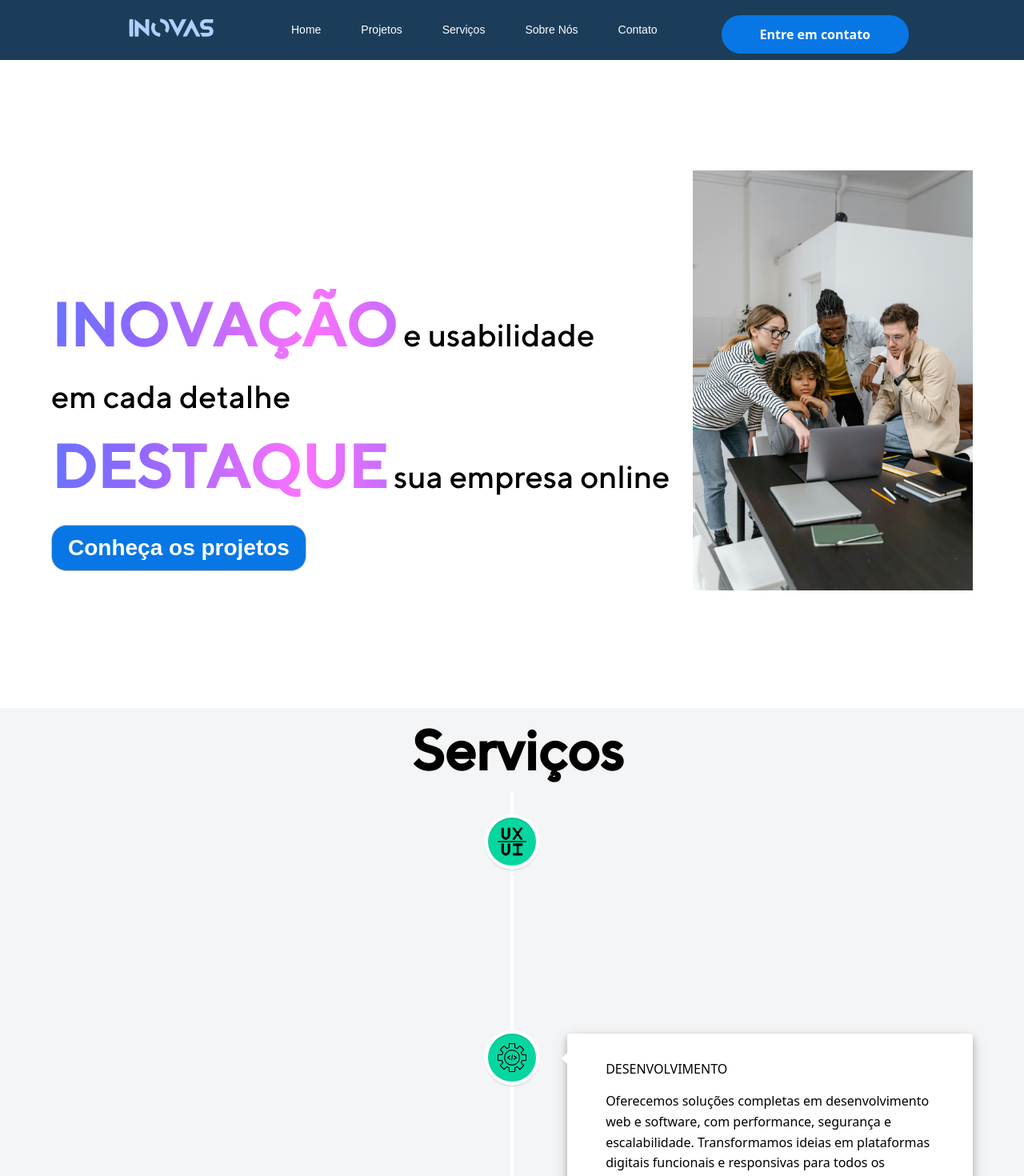
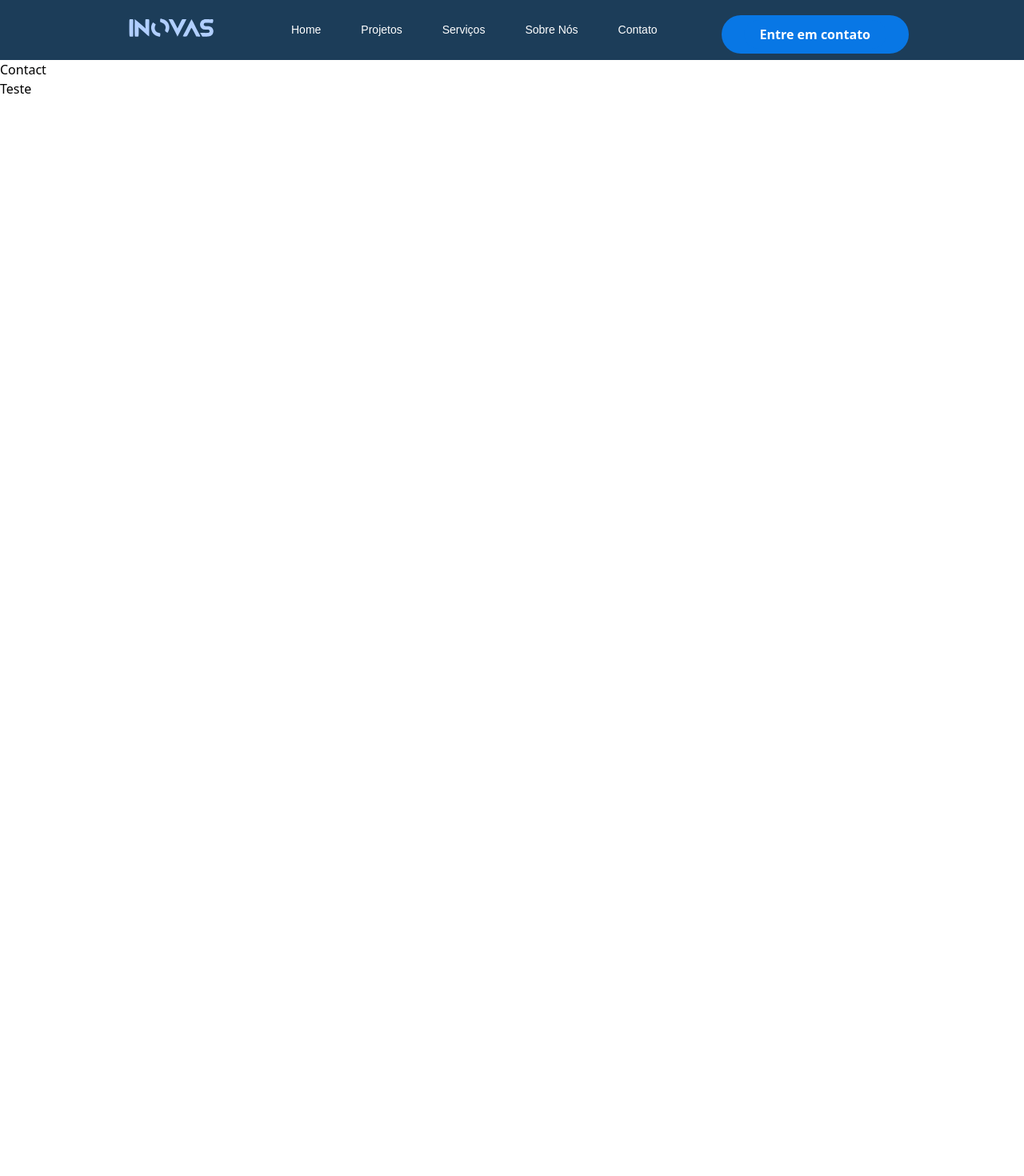
Before and after one commit to inovaSociety/inova---Projeto-3, a React (Vite) app in the folder inova/: page /contato in a window 1280 px wide. Shown: the top 1470 px of the page at 80% size. After the commit the page ends 800 px from the top, so only its background shows below. Built offline with nearby package versions, Linux system fonts and the light colour scheme; a web font is replaced by a local one.

Commit message:
Add routing and contact page; update dependencies

```diff
--- a/inova/package.json
+++ b/inova/package.json
@@ -13,6 +13,7 @@
     "@tailwindcss/vite": "^4.1.10",
     "react": "^19.0.0",
     "react-dom": "^19.0.0",
+    "react-router-dom": "^7.6.3",
     "react-slick": "^0.30.3",
     "react-vertical-timeline-component": "^3.5.3",
     "slick-carousel": "^1.8.1",
--- a/inova/src/App.jsx
+++ b/inova/src/App.jsx
@@ -1,4 +1,3 @@
-
 import './App.css'
 import Navbar from './components/navbar/Index'
 import Home from './components/home/Home'
@@ -6,19 +5,27 @@ import Service from './components/servicesLp/ServicesLp'
 import Project from './components/projects/Project'
 import About from './components/about/About'
 import Footer from './components/footer/Footer'
+import { BrowserRouter, Routes, Route } from 'react-router-dom'
+import Contact from './components/contact/Contact'
+
 
 function App() {
-
-
   return (
-    <>
-     <Navbar/>
-     <Home/>
-     <Service/>
-     <Project/>
-     <About/>
-     <Footer/>
-    </>
+    <BrowserRouter>
+      <Routes>
+        <Route path='/' element={
+          <>
+            <Navbar />
+            <Home />
+            <Service />
+            <Project />
+            <About />
+            <Footer />
+          </>
+        } />
+        <Route path='/contato' element={<Contact />} />
+      </Routes>
+    </BrowserRouter>
   )
 }
 
--- a/inova/src/components/contact/Contact.jsx
+++ b/inova/src/components/contact/Contact.jsx
@@ -1,10 +1,19 @@
 import React from 'react'
-import 'Style.css'
+import './Style.css';
+import Index from '../navbar/Index';
+import '../navbar/Style.css';
 
 const Contact = () => {
   return (
-    <div>Contact</div>
+    <div>
+      <Index />
+      <div>
+        Contact
+        <h1>Teste</h1>
+      </div>
+    </div>
   )
 }
 
+
 export default Contact
--- a/inova/src/components/footer/Footer.jsx
+++ b/inova/src/components/footer/Footer.jsx
@@ -1,11 +1,14 @@
 import './Style.css';
-import React from 'react';
 import logo from '../../images/inovas_logo.svg';
 import instagram from '../../images/instagram.png';
 import linkedin from '../../images/linkedin.png';
 import github from '../../images/github.png';
+import { useNavigate } from 'react-router-dom';
+
+
 
 const Footer = () => {
+  const navigate = useNavigate();
   return (
     <div className='footer'>
       <div className='footer-content'>
@@ -29,7 +32,6 @@ const Footer = () => {
             <li><a href="#">Desenvolvimento Web</a></li>
             <li><a href="#">UX/UI Design</a></li>
             <li><a href="#">Modelagem de Negocio</a></li>
-            <li><a href="#">Desenvolvimento Mobile</a></li>
           </ul>
         </div>
 
@@ -37,19 +39,14 @@ const Footer = () => {
           <h3>Informações</h3>
           <ul className='footer-list'>
             <li><a href="#">Perguntas Frequentes</a></li>
-            <li><a href="#">Processo de Trabalho</a></li>
             <li><a href="#">Sobre nós</a></li>
             <li><a href="#">Termos e condições</a></li>
           </ul>
         </div>
 
         <div className='contact-column'>
-          <h3>Entrar em contato</h3>
-          <p>Digite seu email para contato</p>
-          <form>
-            <input type="email" placeholder="Seu email" required />
-            <button type="submit">Entrar em contato</button>
-          </form>
+          <h3>Fale Conosco</h3>
+            <button className='contato' onClick={()=> navigate('/contato')}>Entrar em contato</button>
         </div>
       <div className='copyright'>
         <p>&copy; 2025 Inova. Todos os direitos reservados.</p>
```
Also changed, not shown: 1 other file (tests, documents, lock files or other folders).
